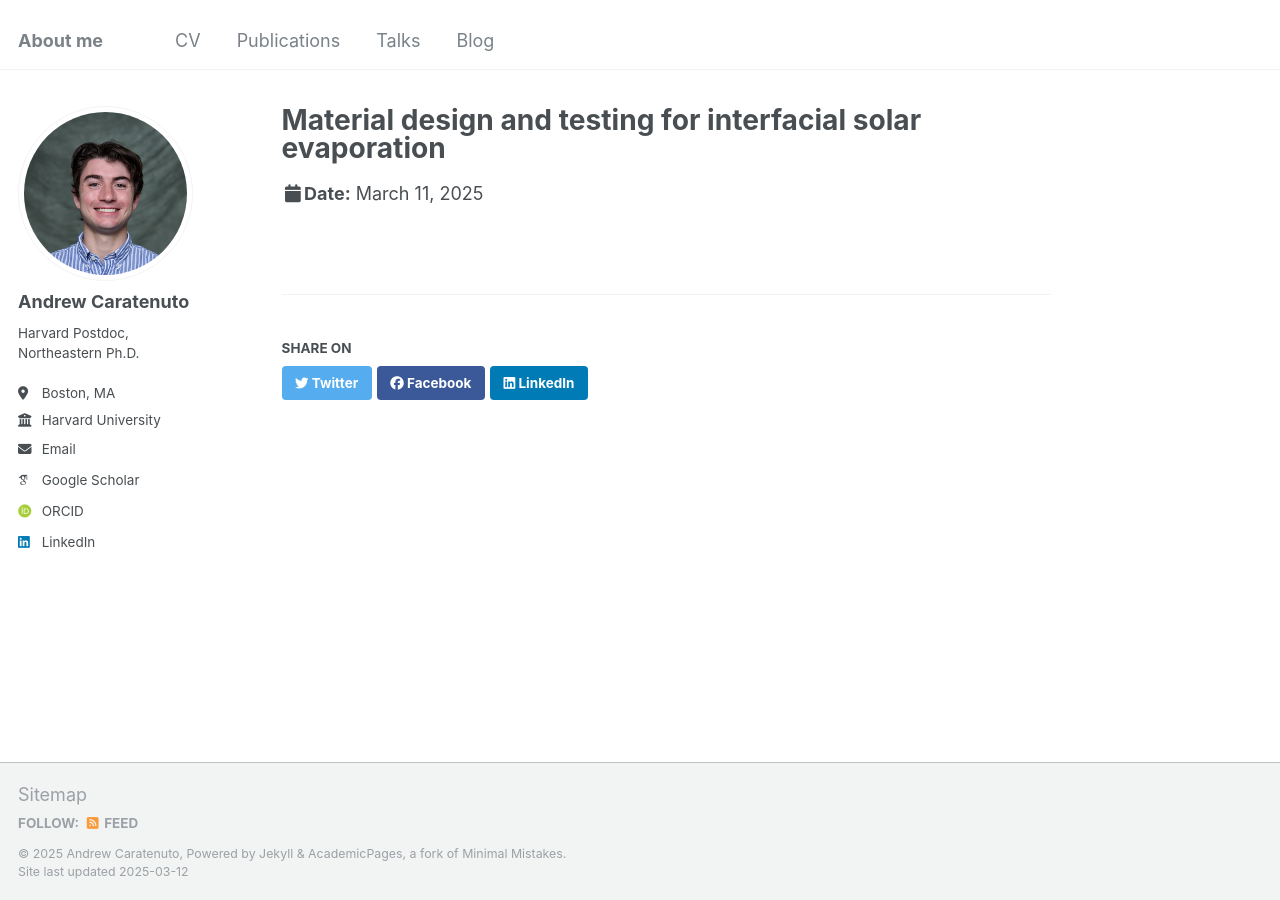
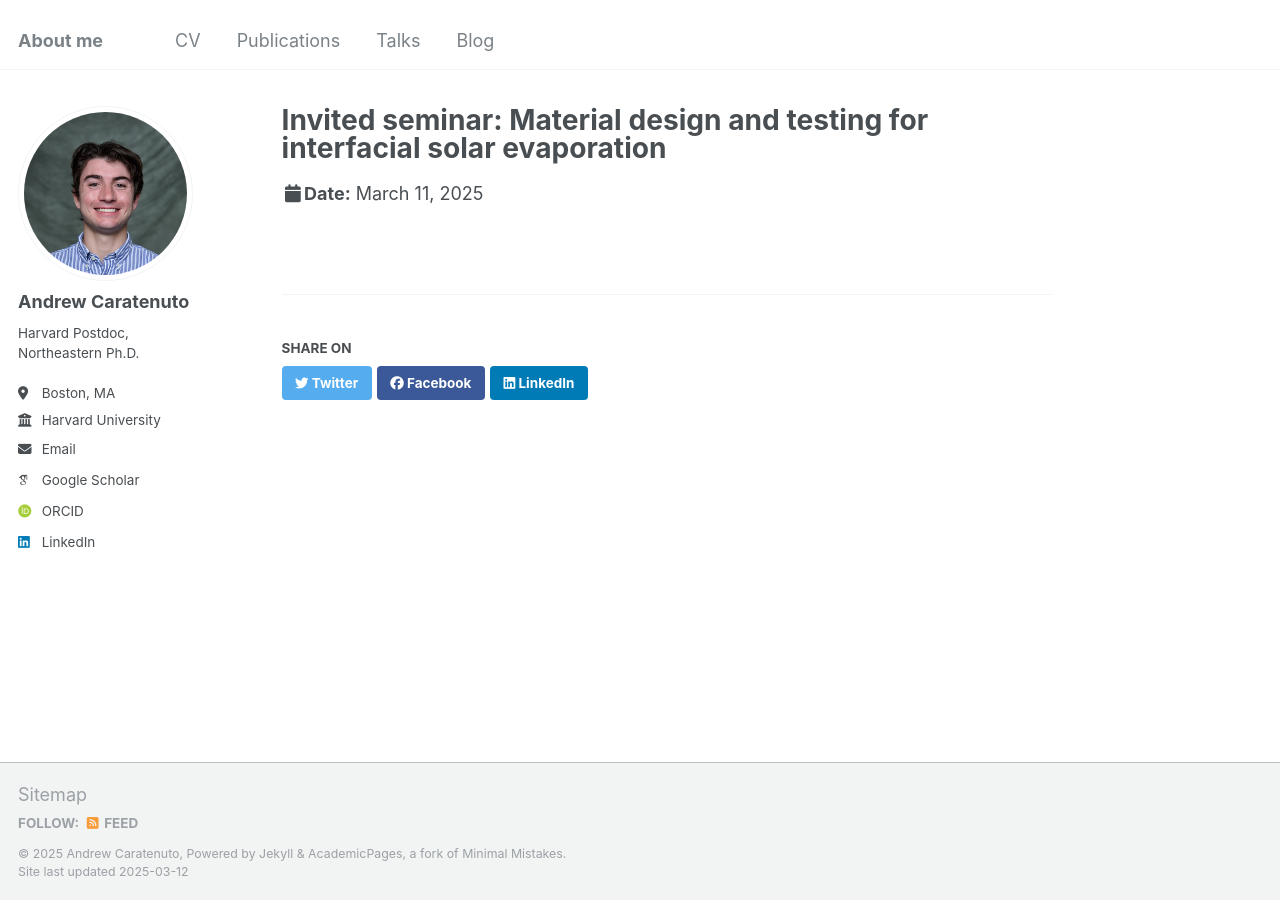
Before and after one commit to andrewcaratenuto/andrewcaratenuto.github.io, a Jekyll site: the page built from _talks/talk1.md, in a window 1280 px wide. Built offline with Jekyll 4.4.1, drawn with Linux system fonts in a browser that asks for light colours; some web fonts are replaced.

Commit message:
Update talk1.md

```diff
--- a/_talks/talk1.md
+++ b/_talks/talk1.md
@@ -1,6 +1,7 @@
 ---
-title: "Material design and testing for interfacial solar evaporation"
+title: "Invited seminar: Material design and testing for interfacial solar evaporation"
 collection: talks
+type: "NanoEngineering Group"
 venue: "MIT"
 date: 2025-03-11
 location: "Cambridge, MA, USA"
```
